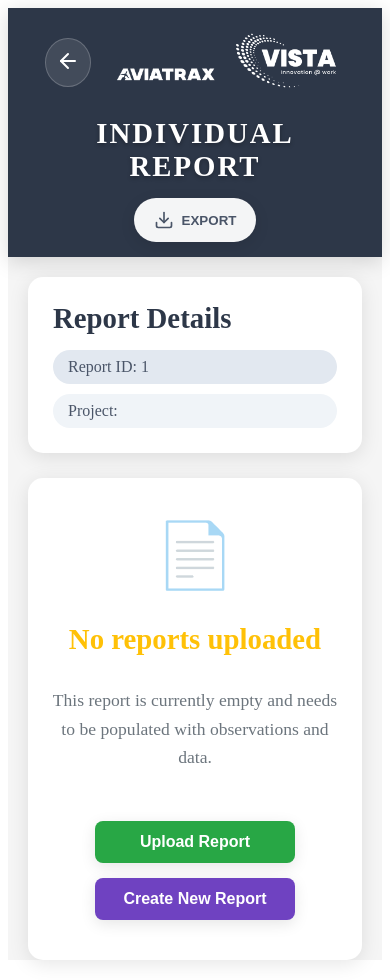
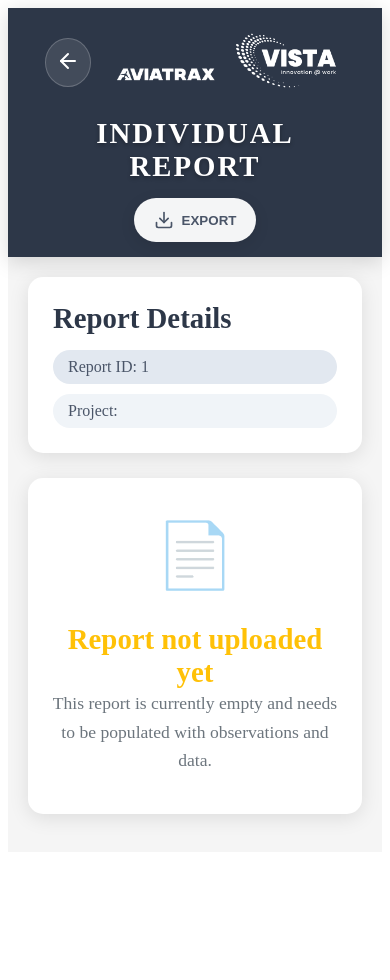
Before and after one commit to yogeshwar-2004y/d2RO_trail, a Vue app in the folder frontend/: page /reports/individual/1 in a window 390 px wide. After the commit the page ends 860 px from the top, so only its background shows below. Built offline with nearby package versions, Linux system fonts and the light colour scheme.

Commit message:
dynamic choose template options

```diff
--- a/frontend/src/components/IndividualReport.vue
+++ b/frontend/src/components/IndividualReport.vue
@@ -45,32 +45,26 @@
       <!-- No Reports Uploaded State -->
       <div class="no-reports-state">
         <div class="empty-icon">📄</div>
-        <h3>No reports uploaded</h3>
-        <p>This report is currently empty and needs to be populated with observations and data.</p>
 
-        <!-- Action Buttons -->
-        <div class="action-buttons">
-          <button
-            v-if="canSelectTemplate"
-            @click="selectTemplate"
-            class="action-btn template-btn"
-          >
-            Select Template
-          </button>
+        <!-- Different messages based on user role -->
+        <div v-if="canSelectTemplate" class="template-message">
+          <h3>Template not yet chosen</h3>
+          <p>Please select a template to proceed with this report.</p>
 
-          <button
-            @click="uploadReport"
-            class="action-btn upload-btn"
-          >
-            Upload Report
-          </button>
+          <!-- Single Choose Template Button for QA Head/Design Head -->
+          <div class="template-action">
+            <button
+              @click="selectTemplate"
+              class="choose-template-btn"
+            >
+              Choose Template
+            </button>
+          </div>
+        </div>
 
-          <button
-            @click="createReport"
-            class="action-btn create-btn"
-          >
-            Create New Report
-          </button>
+        <div v-else class="report-message">
+          <h3>Report not uploaded yet</h3>
+          <p>This report is currently empty and needs to be populated with observations and data.</p>
         </div>
       </div>
     </div>
@@ -104,8 +98,8 @@ export default {
   },
   methods: {
     selectTemplate() {
-      console.log('Selecting template for report:', this.reportId);
-      alert(`Template selection for Report ID: ${this.reportId} will be implemented soon!`);
+      console.log('Choosing template for report:', this.reportId);
+      alert(`Choose template for Report ID: ${this.reportId} will be implemented soon!`);
     },
 
     uploadReport() {
@@ -282,6 +276,20 @@ export default {
   font-weight: 600;
 }
 
+.template-message h3 {
+  color: #007bff;
+  font-size: 2.2em;
+  margin: 0;
+  font-weight: 600;
+}
+
+.report-message h3 {
+  color: #ffc107;
+  font-size: 2.2em;
+  margin: 0;
+  font-weight: 600;
+}
+
 .no-reports-state p {
   color: #6c757d;
   font-size: 1.2em;
@@ -290,56 +298,29 @@ export default {
   line-height: 1.6;
 }
 
-.action-buttons {
-  display: flex;
-  gap: 15px;
-  flex-wrap: wrap;
-  justify-content: center;
-  margin-top: 20px;
+.template-action {
+  margin-top: 30px;
 }
 
-.action-btn {
-  padding: 15px 30px;
+.choose-template-btn {
+  background-color: #007bff;
+  color: white;
   border: none;
-  border-radius: 8px;
-  font-size: 1.1em;
-  font-weight: 600;
+  padding: 18px 40px;
+  border-radius: 10px;
+  font-size: 1.3em;
+  font-weight: 700;
   cursor: pointer;
   transition: all 0.3s ease;
-  box-shadow: 0 4px 15px rgba(0, 0, 0, 0.1);
+  box-shadow: 0 6px 20px rgba(0, 123, 255, 0.3);
+  text-transform: uppercase;
+  letter-spacing: 1px;
 }
 
-.template-btn {
-  background-color: #007bff;
-  color: white;
-}
-
-.template-btn:hover {
+.choose-template-btn:hover {
   background-color: #0056b3;
-  transform: translateY(-2px);
-  box-shadow: 0 6px 20px rgba(0, 123, 255, 0.4);
-}
-
-.upload-btn {
-  background-color: #28a745;
-  color: white;
-}
-
-.upload-btn:hover {
-  background-color: #218838;
-  transform: translateY(-2px);
-  box-shadow: 0 6px 20px rgba(40, 167, 69, 0.4);
-}
-
-.create-btn {
-  background-color: #6f42c1;
-  color: white;
-}
-
-.create-btn:hover {
-  background-color: #5a32a3;
-  transform: translateY(-2px);
-  box-shadow: 0 6px 20px rgba(111, 66, 193, 0.4);
+  transform: translateY(-3px);
+  box-shadow: 0 8px 25px rgba(0, 123, 255, 0.4);
 }
 
 /* Responsive Design */
@@ -376,19 +357,19 @@ export default {
     font-size: 1.8em;
   }
 
+  .template-message h3,
+  .report-message h3 {
+    font-size: 1.8em;
+  }
+
   .no-reports-state p {
     font-size: 1.1em;
   }
 
-  .action-buttons {
-    flex-direction: column;
-    align-items: center;
-  }
-
-  .action-btn {
-    padding: 12px 24px;
-    font-size: 1em;
-    width: 200px;
+  .choose-template-btn {
+    padding: 15px 30px;
+    font-size: 1.1em;
+    width: 250px;
   }
 }
 </style>
```
